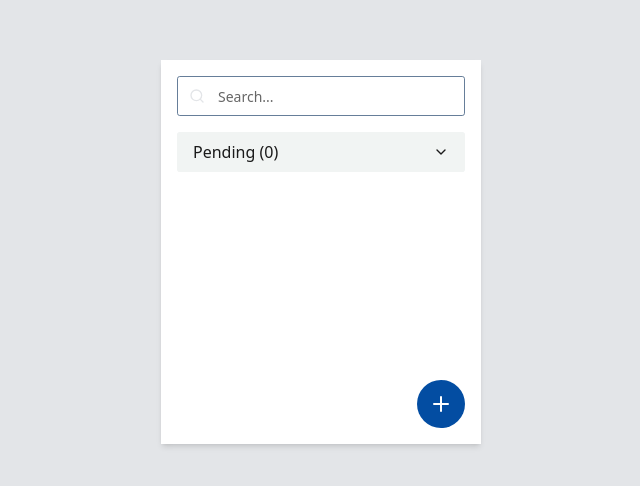
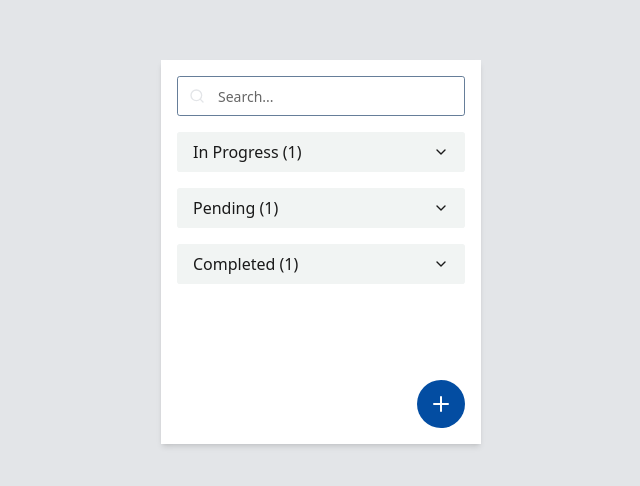
Before and after one commit to pratik-gohil/task-manager, a React (Vite) app: page / in a window 1280 px wide. Shown: the part 148-634 px from the top of the page, without its empty margins (319-959 px from the left). Built offline with nearby package versions, Linux system fonts and the light colour scheme.

Commit message:
add: filter to task list

```diff
--- a/src/App.tsx
+++ b/src/App.tsx
@@ -4,14 +4,35 @@ import SearchInput from "./components/input";
 import TaskList from "./components/TaskList";
 import { Plus } from "lucide-react";
 
+export type TTaskStatus = "in-progress" | "completed" | "pending";
+
 export interface ITask {
   title: string;
   description: string;
-  status: "in-progress" | "completed" | "pending";
+  status: TTaskStatus;
 }
 
 function App() {
-  const [tasks, setTasks] = useState<ITask[]>([]);
+  const [tasks, setTasks] = useState<ITask[]>([
+    {
+      title: "Task 1",
+      description:
+        "Lorem ipsum dolor sit amet consectetur adipisicing elit. Quia sunt optio sed harum iusto saepe ut quam laudantium nulla, soluta accusantium atque explicabo asperiores, doloribus, aspernatur quidem placeat reiciendis ad.",
+      status: "completed",
+    },
+    {
+      title: "Task 2",
+      description:
+        "Lorem ipsum dolor sit amet consectetur adipisicing elit. Quia sunt optio sed harum iusto saepe ut quam laudantium nulla, soluta accusantium atque explicabo asperiores, doloribus, aspernatur quidem placeat reiciendis ad.",
+      status: "in-progress",
+    },
+    {
+      title: "Task 3",
+      description:
+        "Lorem ipsum dolor sit amet consectetur adipisicing elit. Quia sunt optio sed harum iusto saepe ut quam laudantium nulla, soluta accusantium atque explicabo asperiores, doloribus, aspernatur quidem placeat reiciendis ad.",
+      status: "pending",
+    },
+  ]);
   const [search, setSearch] = useState("");
 
   return (
--- a/src/components/TaskList.tsx
+++ b/src/components/TaskList.tsx
@@ -1,26 +1,62 @@
-import { ITask } from "@/App";
+import { ITask, TTaskStatus } from "@/App";
 import {
   Accordion,
   AccordionContent,
   AccordionItem,
   AccordionTrigger,
 } from "@/components/ui/accordion";
+import { useCallback } from "react";
 
 interface ITaskList {
   tasks: ITask[];
 }
 
 function TaskList({ tasks }: ITaskList) {
+  const filterTasks = useCallback(
+    (status: TTaskStatus) => {
+      return tasks.filter((task) => task.status === status);
+    },
+    [tasks]
+  );
+
+  const inProgressTasks = filterTasks("in-progress");
+  const pendingTasks = filterTasks("pending");
+  const completedTasks = filterTasks("completed");
+
   return (
     <Accordion type="multiple" className="w-full">
-      <AccordionItem className="border-none" value="pending">
+      <AccordionItem className="border-none mb-4" value="in-progress">
         <AccordionTrigger className="flex justify-between px-4 py-2 bg-muted rounded-md no-underline hover:no-underline">
           <span className="font-medium text-foreground">
-            Pending ({tasks.length})
+            In Progress ({inProgressTasks.length})
           </span>
         </AccordionTrigger>
-        <AccordionContent>
-          {tasks.map((task) => (
+        <AccordionContent className="pb-0">
+          {inProgressTasks.map((task) => (
+            <div>{task.title}</div>
+          ))}
+        </AccordionContent>
+      </AccordionItem>
+      <AccordionItem className="border-none mb-4" value="pending">
+        <AccordionTrigger className="flex justify-between px-4 py-2 bg-muted rounded-md no-underline hover:no-underline">
+          <span className="font-medium text-foreground">
+            Pending ({pendingTasks.length})
+          </span>
+        </AccordionTrigger>
+        <AccordionContent className="pb-0">
+          {pendingTasks.map((task) => (
+            <div>{task.title}</div>
+          ))}
+        </AccordionContent>
+      </AccordionItem>
+      <AccordionItem className="border-none mb-4" value="completed">
+        <AccordionTrigger className="flex justify-between px-4 py-2 bg-muted rounded-md no-underline hover:no-underline">
+          <span className="font-medium text-foreground">
+            Completed ({completedTasks.length})
+          </span>
+        </AccordionTrigger>
+        <AccordionContent className="pb-0">
+          {completedTasks.map((task) => (
             <div>{task.title}</div>
           ))}
         </AccordionContent>
```
